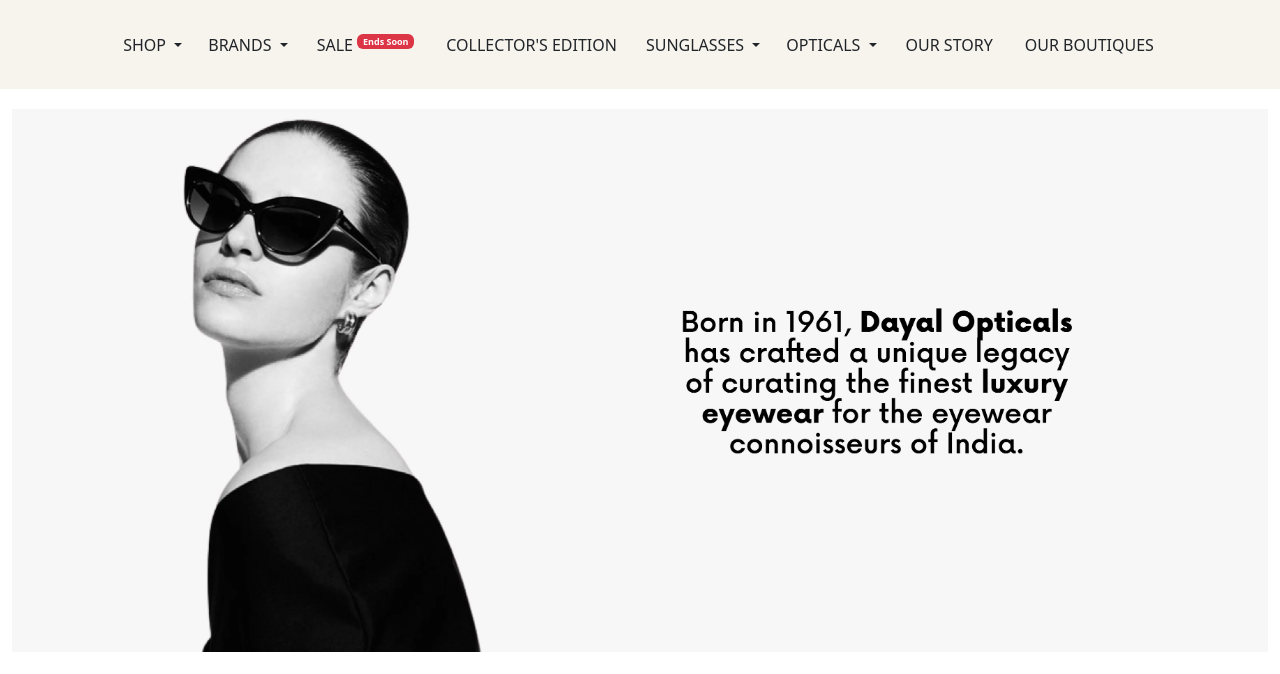
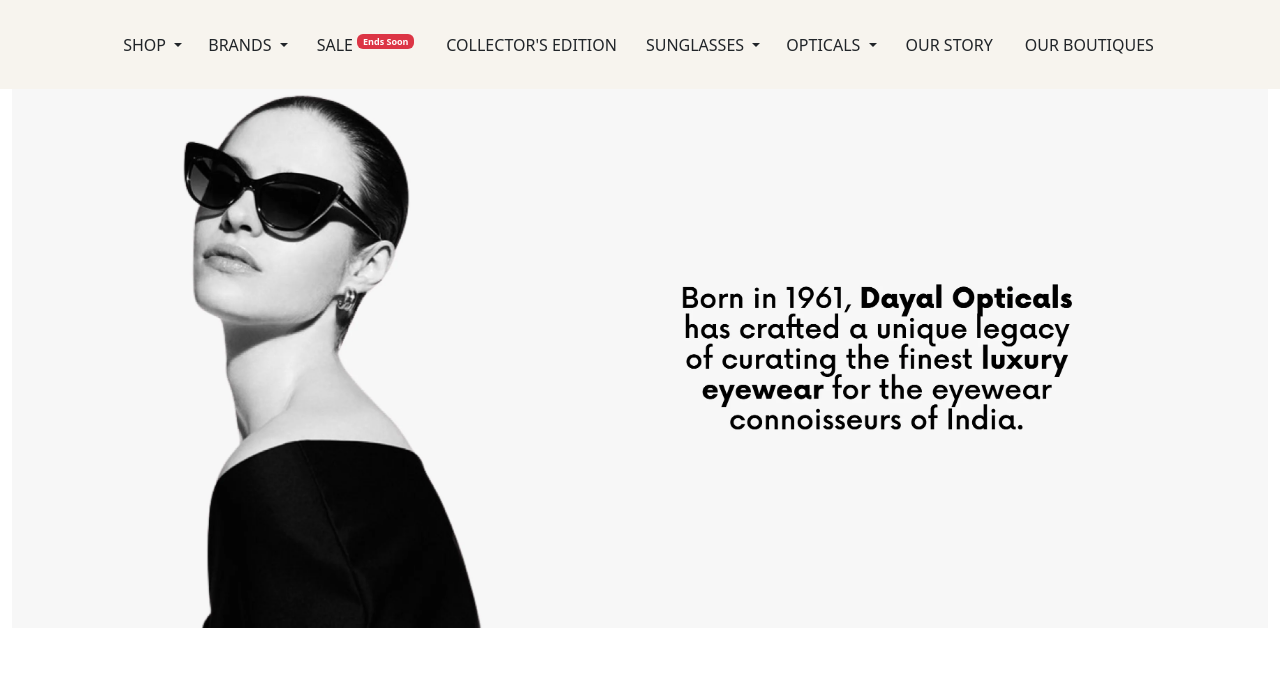
Before and after one commit to ritvikreal/dayal-optical-website, a plain HTML site: page pages/aboutus.html in a window 1280 px wide. Shown: the part 79-753 px from the top of the page. Drawn offline with nearby package versions, Linux system fonts and the light colour scheme.

Commit message:
change in aboutuspage

```diff
--- a/pages/aboutus.html
+++ b/pages/aboutus.html
@@ -489,7 +489,7 @@
 
     <!-- ................. -->
 
-    <div class="container-fluid mt-5">
+    <div class="container-fluid mt-4">
         <img src="../images/girloptical.webp" class="img-fluid" alt="girloptical">
     </div>
 
```
